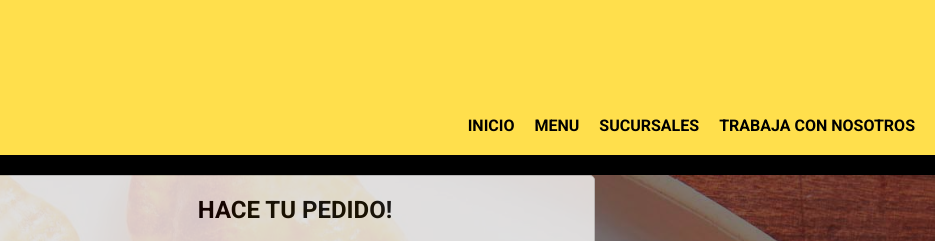
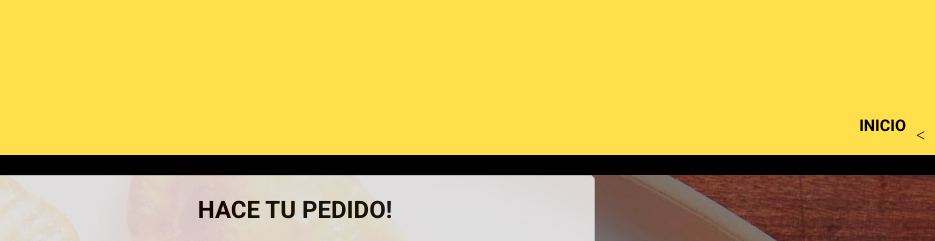
Before and after one commit to zotel1/clubEmpanadas, a plain HTML site: page templates/hacetupedido.html in a window 1280 px wide. Shown: the top 241 px of the page, 345-1280 px from the left. Drawn offline with Linux system fonts and the light colour scheme.

Commit message:
update: quitando las demas opciones del nav en el hacetupedido

```diff
--- a/templates/hacetupedido.html
+++ b/templates/hacetupedido.html
@@ -24,7 +24,7 @@
                 <li>
                     <a href='../index.html'>INICIO</a>
                 </li>
-                <li>
+               <<!-- <li>
                     <a href='menu.html'>MENU</a>
                 </li>
                 <li>
@@ -33,7 +33,7 @@
                 <li>
                     <a href='trabajaconnosotros.html'>TRABAJA CON NOSOTROS</a>
                 </li>
-            </ul>
+            </ul> -->
 
 
 
```
